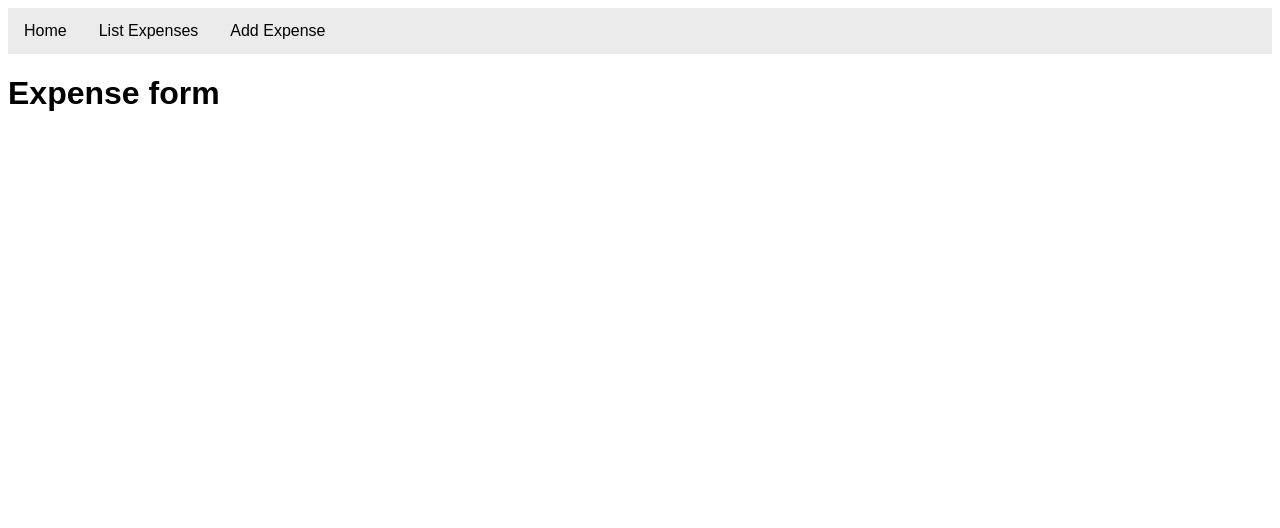
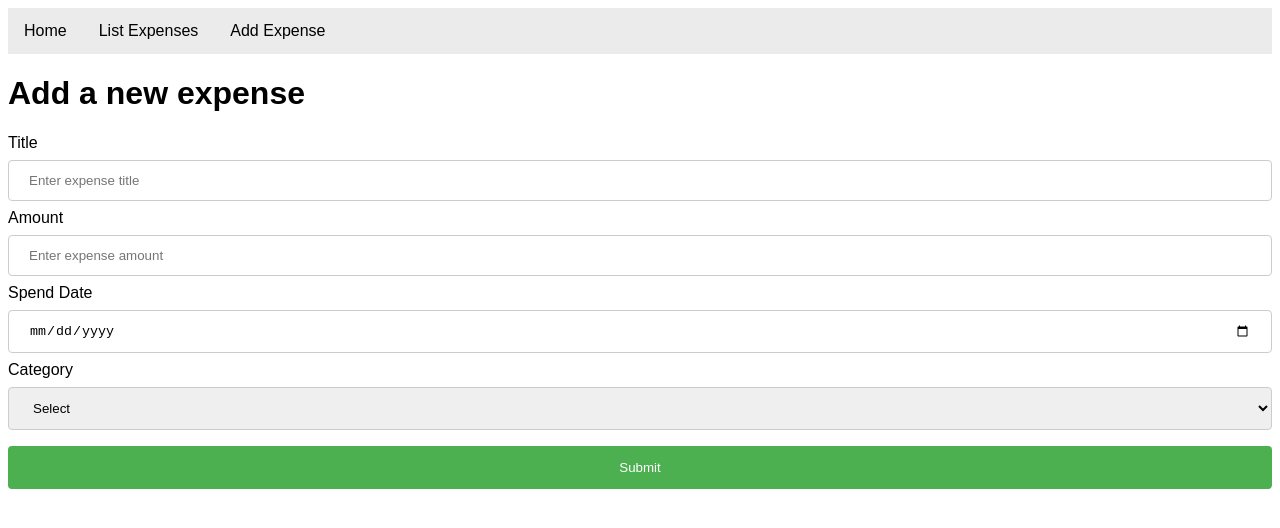
Before and after one commit to JuniorTak/expense-manager-app, a React (Create React App) app: page /add in a window 1280 px wide. Shown: the top 528 px of the page. Built offline with nearby package versions, Linux system fonts and the light colour scheme.

Commit message:
Update ExpenseEntryItemForm component

```diff
--- a/src/components/ExpenseEntryItemForm.js
+++ b/src/components/ExpenseEntryItemForm.js
@@ -1,13 +1,148 @@
 import React from "react";
+import { connect } from "react-redux";
+import { Formik } from "formik";
+import { useNavigate } from "react-router-dom";
+import { addExpense } from "../actions/expenseActions";
+
+// Function wrapper to programatically navigate between views.
+const withNavigate = (Comp) => (props) => (
+  <Comp {...props} navigate={useNavigate()} />
+);
 
 class ExpenseEntryItemForm extends React.Component {
-    render() {
-        return (
-            <div>
-                <h1>Expense form</h1>
-            </div>
-        );
+  constructor(props) {
+    super(props);
+    this.initialValues = { name: "", amount: "", spend_date: "", category: "" };
+  }
+
+  validate = (values) => {
+    const errors = {};
+    if (!values.name) {
+      errors.name = "Required";
     }
+    if (!values.amount) {
+      errors.amount = "Required";
+    }
+    if (!values.spend_date) {
+      errors.spend_date = "Required";
+    }
+    if (!values.category) {
+      errors.category = "Required";
+    }
+    return errors;
+  };
+
+  handleSubmit = (values, setSubmitting) => {
+    setTimeout(() => {
+      let newItem = {
+        name: values.name,
+        amount: values.amount,
+        spendDate: values.spend_date,
+        category: values.category,
+      };
+      this.props.addExpense(newItem);
+      setSubmitting(false);
+      this.props.navigate("/list");
+    }, 400);
+  };
+
+  render() {
+    return (
+      <>
+        <h1>Add a new expense</h1>
+        <div id="expenseForm">
+          <Formik
+            initialValues={this.initialValues}
+            validate={(values) => this.validate(values)}
+            onSubmit={(values, { setSubmitting }) =>
+              this.handleSubmit(values, setSubmitting)
+            }
+          >
+            {({
+              values,
+              errors,
+              touched,
+              handleChange,
+              handleBlur,
+              handleSubmit,
+              isSubmitting,
+              /* and other goodies */
+            }) => (
+              <form onSubmit={handleSubmit}>
+                <label htmlFor="name">
+                  Title <span>{errors.name && touched.name && errors.name}</span>
+                </label>
+                <input
+                  type="text"
+                  id="name"
+                  name="name"
+                  placeholder="Enter expense title"
+                  onChange={handleChange}
+                  onBlur={handleBlur}
+                  value={values.name}
+                />
+                <label htmlFor="amount">
+                  Amount{" "}
+                  <span>{errors.amount && touched.amount && errors.amount}</span>
+                </label>
+                <input
+                  type="number"
+                  id="amount"
+                  name="amount"
+                  placeholder="Enter expense amount"
+                  onChange={handleChange}
+                  onBlur={handleBlur}
+                  value={values.amount}
+                />
+                <label htmlFor="spend_date">
+                  Spend Date{" "}
+                  <span>
+                    {errors.spend_date && touched.spend_date && errors.spend_date}
+                  </span>
+                </label>
+                <input
+                  type="date"
+                  id="spend_date"
+                  name="spend_date"
+                  placeholder="Enter date"
+                  onChange={handleChange}
+                  onBlur={handleBlur}
+                  value={values.spend_date}
+                />
+                <label htmlFor="category">
+                  Category{" "}
+                  <span>
+                    {errors.category && touched.category && errors.category}
+                  </span>
+                </label>
+                <select
+                  id="category"
+                  name="category"
+                  onChange={handleChange}
+                  onBlur={handleBlur}
+                  value={values.category}
+                >
+                  <option value="">Select</option>
+                  <option value="Academic">Academic</option>
+                  <option value="Cloth">Cloth</option>
+                  <option value="Entertainment">Entertainment</option>
+                  <option value="Food">Food</option>
+                  <option value="Gadgets">Gadgets</option>
+                </select>
+                <input type="submit" value="Submit" disabled={isSubmitting} />
+              </form>
+            )}
+          </Formik>
+        </div>
+      </>
+    );
+  }
 }
 
-export default ExpenseEntryItemForm;
+const mapDispatchToProps = {
+  addExpense,
+};
+
+export default withNavigate(
+  connect(null, mapDispatchToProps)(ExpenseEntryItemForm)
+);
```
